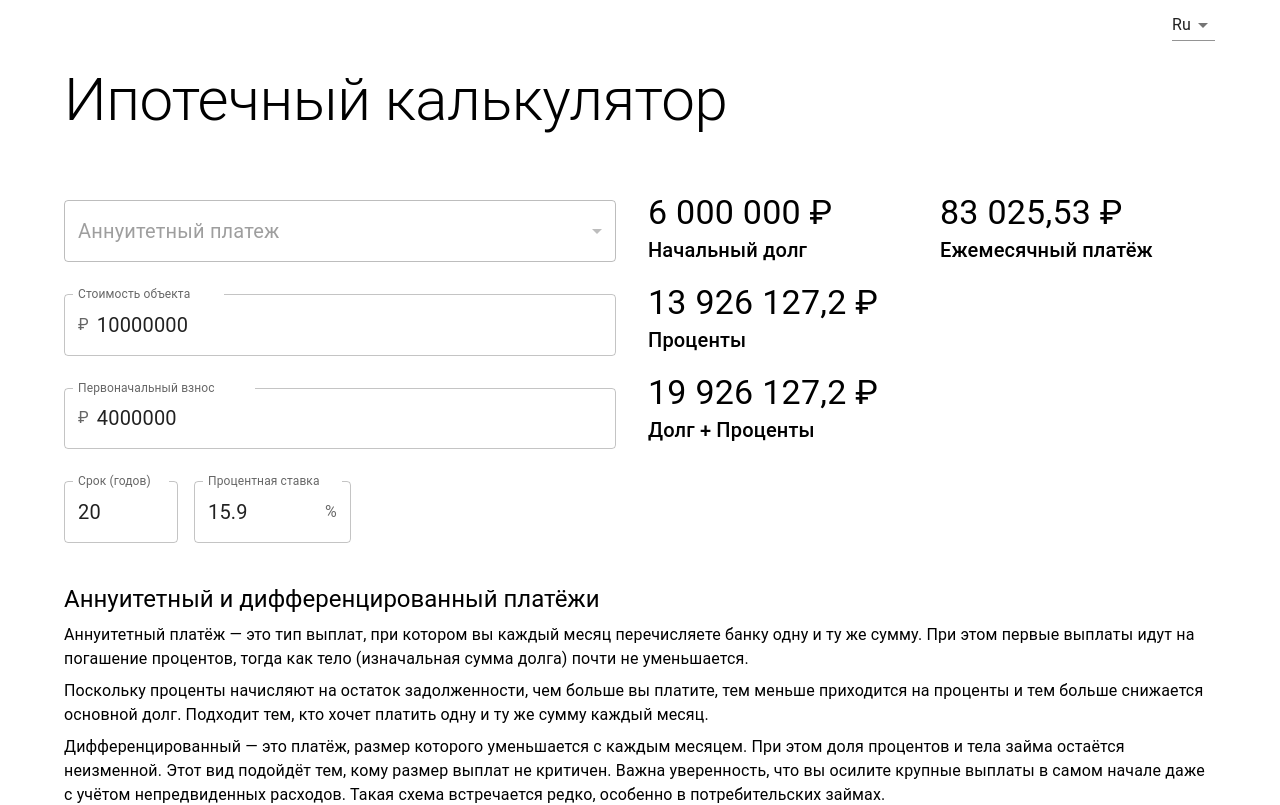
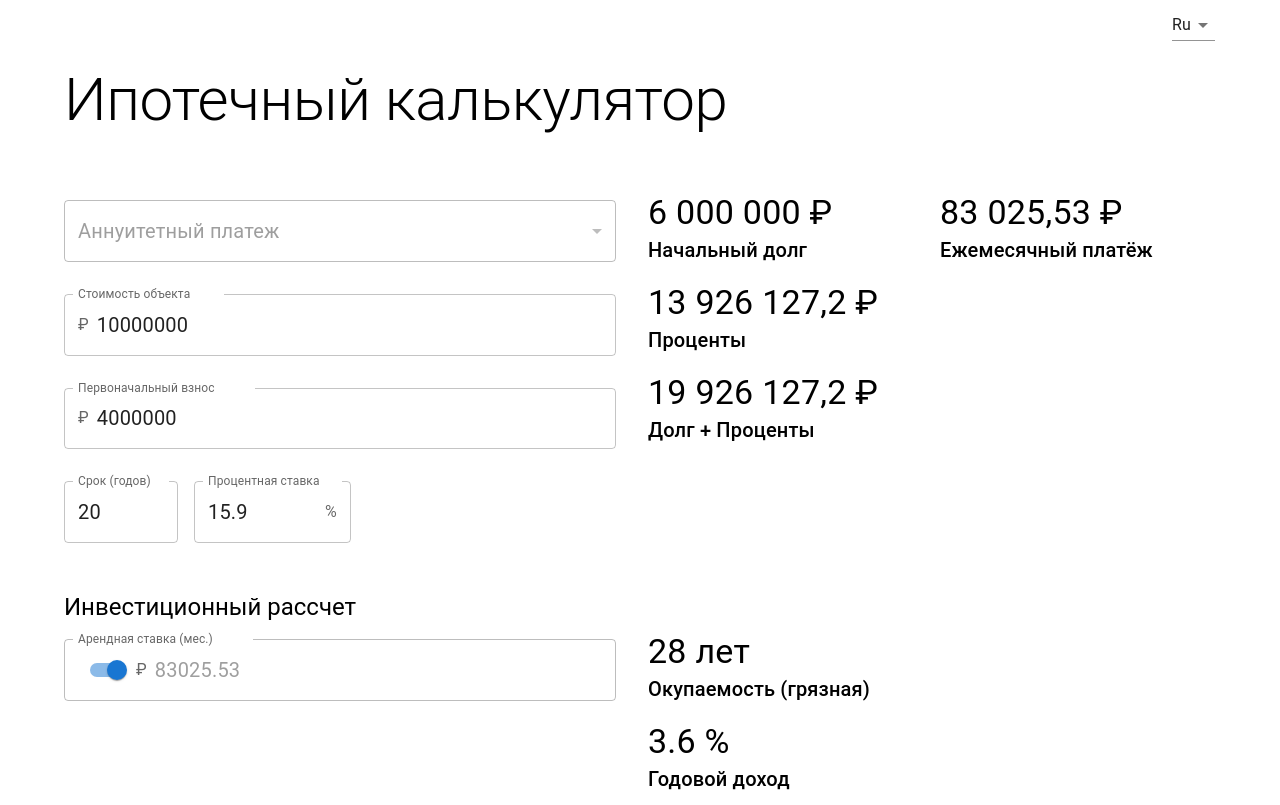
Before and after one commit to consultapp/mortgage-calc, a React (Vite) app: page / in a window 1280 px wide. Shown: the top 805 px of the page. Built offline with nearby package versions, Linux system fonts and the light colour scheme.

Commit message:
investment components

```diff
--- a/src/MortgageClass.ts
+++ b/src/classes/MortgageClass.ts
@@ -54,6 +54,8 @@ export class Mortgage implements IMortgageCalc {
     this.startSum = Number(startSum);
   }
 }
+
+export type MortgageClass = MortgageAnnuitent | MortgageDiffer;
 
 export class MortgageAnnuitent extends Mortgage {
   //calculated
--- /dev/null
+++ b/src/components/Investment/Investment.tsx
@@ -0,0 +1,99 @@
+import {
+  FormControl,
+  Box,
+  InputAdornment,
+  InputLabel,
+  OutlinedInput,
+  Typography,
+  Grid,
+  Switch,
+} from "@mui/material";
+import { useLang } from "../../lang/useLang";
+import { ChangeEvent, useContext, useState } from "react";
+import { CalcContext } from "../../context/context";
+
+const sx = { m: 2, ml: 0 };
+
+export default function Investment() {
+  const lang = useLang();
+  const [state, setState] = useState<number>(30000);
+  const [connected, setConnected] = useState<boolean>(true);
+  const { mortgage } = useContext(CalcContext);
+
+  const onChangeHandle = (event: ChangeEvent<HTMLInputElement>) => {
+    const target = event.target as HTMLInputElement;
+    setState(Number(target.value) || NaN);
+  };
+
+  const onToggler = (event: ChangeEvent<HTMLInputElement>) => {
+    const target = event.target as HTMLInputElement;
+    setConnected(target.checked);
+    if (target.checked) {
+      setState(mortgage.monthPayment);
+    }
+  };
+  return (
+    <>
+      <Typography variant="h5" sx={{ mt: 4 }}>
+        {lang("investHeader")}
+      </Typography>
+
+      <Grid container spacing={2}>
+        <Grid item xs={12} md={6}>
+          <Box
+            sx={{
+              display: "flex",
+              flexDirection: "row",
+              flexWrap: "wrap",
+            }}
+          >
+            <FormControl sx={{ m: 2, ml: 0, flexGrow: 1 }}>
+              <InputLabel htmlFor="creditTotal">
+                {lang("rentIncomeMonth")}
+              </InputLabel>
+              <OutlinedInput
+                sx={{ fontSize: "20px" }}
+                type="number"
+                id="creditTotal"
+                startAdornment={
+                  <>
+                    <Switch defaultChecked onChange={onToggler} />
+                    <InputAdornment position="start">
+                      {lang("currency")}
+                    </InputAdornment>
+                  </>
+                }
+                label={lang("rentIncomeMonth")}
+                value={connected ? mortgage.monthPayment : state || ""}
+                onChange={onChangeHandle}
+                inputProps={{ step: 1000 }}
+                disabled={connected}
+              />
+            </FormControl>
+          </Box>
+        </Grid>
+        <Grid item xs={12} md={6}>
+          <Box>
+            <Typography mt={1} mb={0} variant="h4" component="h3">
+              {state && Math.round(mortgage.creditTotal / (state * 12))}{" "}
+              {lang("year")}
+            </Typography>
+            <Typography mt={0} mb={2} variant="h6" component="h5">
+              {lang("payback")}
+            </Typography>
+          </Box>
+          <Box>
+            <Typography mt={1} mb={0} variant="h4" component="h3">
+              {state &&
+                Math.round(((state * 12) / mortgage.creditTotal) * 10000) / 100}
+              &nbsp;%
+            </Typography>
+            <Typography mt={0} mb={2} variant="h6" component="h5">
+              {lang("yearIncomePercent")}
+            </Typography>
+          </Box>
+        </Grid>
+      </Grid>
+    </>
+  );
+}
--- a/src/components/MortgageCalc/MortgageCalc.tsx
+++ b/src/components/MortgageCalc/MortgageCalc.tsx
@@ -7,6 +7,7 @@ import LanguageProvider from "../../lang/LanguageProvider";
 import LangSwitch from "../LangSwitch/LangSwitch";
 import InfoBox from "../InfoBox/InfoBox";
 import { useLang } from "../../lang/useLang";
+import Investment from "../Investment/Investment";
 
 function MortgageCalc() {
   return (
@@ -33,6 +34,7 @@ function MortgageCalc() {
           <Box sx={{ position: "absolute", right: "25px", top: "25px" }}>
             <LangSwitch />
           </Box>
+          <Investment />
           <InfoBox />
         </Container>
       </CalcProvider>
--- a/src/components/MortgageForm/MortgageForm.tsx
+++ b/src/components/MortgageForm/MortgageForm.tsx
@@ -11,7 +11,7 @@ import Select, { SelectChangeEvent } from "@mui/material/Select";
 import { ChangeEvent, useContext, useEffect, useReducer } from "react";
 import { CalcContext } from "../../context/context";
 import { reducerStates } from "../../context/states";
-import { MortgageType, initialCalcState } from "../../MortgageClass";
+import { MortgageType, initialCalcState } from "../../classes/MortgageClass";
 import { reducer } from "./reducer";
 import { useLang } from "../../lang/useLang";
 
--- a/src/components/MortgageForm/reducer.ts
+++ b/src/components/MortgageForm/reducer.ts
@@ -1,4 +1,4 @@
-import { MortgageInit, MortgageType } from "../../MortgageClass";
+import { MortgageInit, MortgageType } from "../../classes/MortgageClass";
 
 export interface IFormAction {
   type: string;
--- a/src/context/CalcProvider.tsx
+++ b/src/context/CalcProvider.tsx
@@ -1,7 +1,11 @@
-import { ReactNode, useMemo, useReducer } from "react";
-import { MortgageAnnuitent, initialCalcState } from "../MortgageClass";
+import { Dispatch, ReactNode, useMemo, useReducer } from "react";
+import {
+  MortgageAnnuitent,
+  MortgageClass,
+  initialCalcState,
+} from "../classes/MortgageClass";
 import { CalcContext } from "./context";
-import { calcReducer } from "./reducer";
+import { ICalcAction, calcReducer } from "./reducer";
 
 interface Props {
   children?: ReactNode;
@@ -13,7 +17,10 @@ export default function CalcProvider({ children }: Props) {
     new MortgageAnnuitent(initialCalcState)
   );
 
-  const value = useMemo(() => ({ mortgage, dispatch }), [mortgage]);
+  const value = useMemo<{
+    mortgage: MortgageClass;
+    dispatch: Dispatch<ICalcAction>;
+  }>(() => ({ mortgage, dispatch }), [mortgage]);
 
   return <CalcContext.Provider value={value}>{children}</CalcContext.Provider>;
 }
--- a/src/context/reducer.ts
+++ b/src/context/reducer.ts
@@ -3,7 +3,7 @@ import {
   MortgageDiffer,
   MortgageInit,
   MortgageType,
-} from "../MortgageClass";
+} from "../classes/MortgageClass";
 import { reducerStates } from "./states";
 
 export interface ICalcAction {
--- a/src/lang/lang.ts
+++ b/src/lang/lang.ts
@@ -13,6 +13,11 @@ export const LANG: { [index: string]: { [index: string]: string } } = {
     totalPrice: "Стоимость объекта",
     startSum: "Первоначальный взнос",
     monthPayment: "Ежемесячный платёж",
+    investHeader: "Инвестиционный рассчет",
+    rentIncomeMonth: "Арендная ставка (мес.)",
+    payback: "Окупаемость (грязная)",
+    yearIncomePercent: "Годовой доход",
+    year: "лет",
   },
   en: {
     currency: "$",
@@ -28,5 +33,10 @@ export const LANG: { [index: string]: { [index: string]: string } } = {
     totalPrice: "Total Price",
     startSum: "Start Sum",
     monthPayment: "Month Payment",
+    investHeader: "Investment calculation",
+    rentIncomeMonth: "Month Rent Income",
+    payback: "Payback",
+    yearIncomePercent: "Year Income",
+    year: "years",
   },
 };
```
Also changed, not shown: src/context/context.ts (+6 -2 lines).
